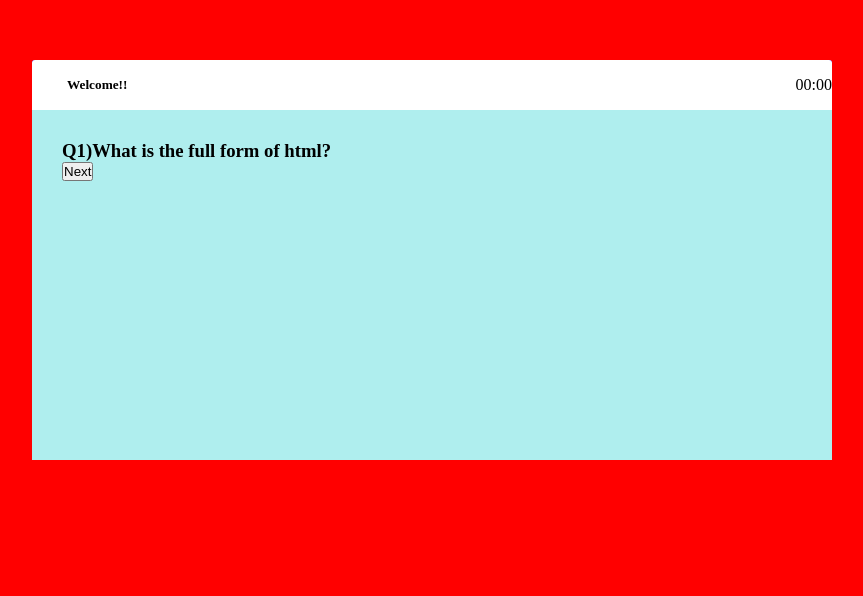
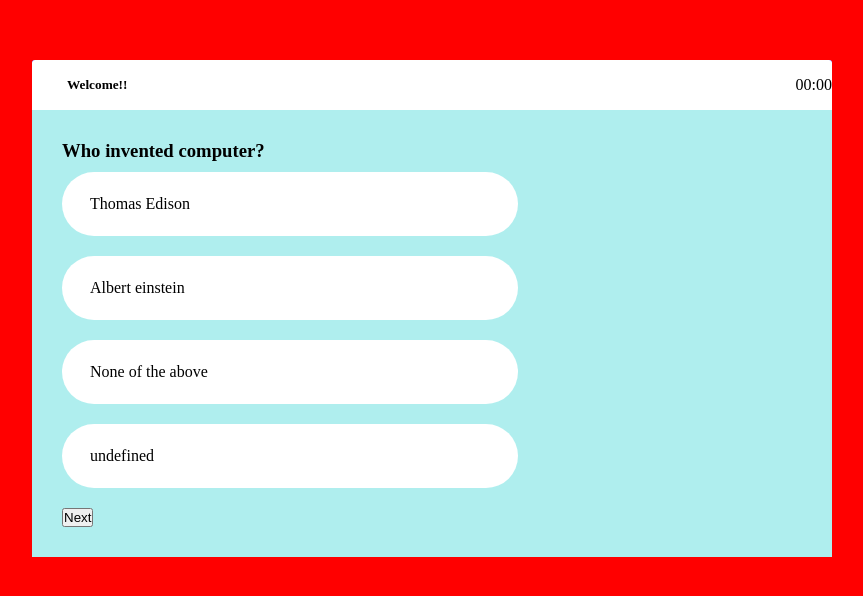
Before and after one commit to Sudan20215/Code_quiz, a plain HTML site: page quiz1.html in a window 1280 px wide. Shown: the part 140-736 px from the top of the page, without its empty margins (208-1071 px from the left). Drawn offline with Linux system fonts and the light colour scheme.

Commit message:
question and option added

```diff
--- a/quiz.js
+++ b/quiz.js
@@ -1,15 +1,55 @@
 window.onload=function(){
-  display();
+  display(0);
 }
-let question=[
+let questionl=[
   {
     id:1,
-    question: "my name",
-    answer:"sudan",
+    question: "Who invented computer?",
+    answer:"Charles Babbage",
     option:[
-      "asa",
-      "afa",
-      "fsdfs"
+      "Thomas Edison",
+      "Albert einstein",
+      "None of the above"
+    ]
+  },
+{
+    id:2,
+    question: "When did first program founded?",
+    answer:"1989",
+    option:[
+      "1982",
+      "1980",
+      "1780"
+    ]
+  },
+{
+    id:3,
+    question: "What is the name of first program?",
+    answer:"High-level language",
+    option:[
+      "Machine level language",
+      "javascript",
+      "css"
+    ]
+  },
+{
+    id:4,
+    question: "What is the Capital of Usa?",
+    answer:"D.c",
+    option:[
+      "NY",
+      "Cali",
+      "Virginia"
+    ]
+  },
+{
+    id:5,
+    question: "Who invented Java?",
+    answer:"James Gosling",
+    option:[
+      "Bill Gates",
+      "Steve Jobs",
+      "Daphne koller"
     ]
   }
 ]
@@ -23,10 +63,19 @@ function submitForm(e){
 let question_count=0;
 function nextf(){
   question_count++;
+  display(question_count);
   console.log(question_count);
 
 }
 function display(count){
-  let question =document.querySelector("#questions1");
-  question.innerHTML= "<h3>"+questions1[0].questions1+"</h3>";
+  let question =document.getElementById("questions1");
+  question.innerHTML=`<h3>${questionl[count].question}</h3>
+  <ul class="optionlist">
+                    <li class="option">${questionl[count].option[0]}</li>
+                    <li class="option">${questionl[count].option[1]}</li>
+                    <li class="option">${questionl[count].option[2]}</li>
+                    <li class="option">${questionl[count].option[3]}</li>
+                </ul>
+  `;
+
 }
--- a/quiz1.html
+++ b/quiz1.html
@@ -19,8 +19,8 @@
                 </div>
             </div>
             <div class="quizbd">
-            <h3>Q1)What is the full form of html?</h3>
-            <div class="questions1">
+            <!-- <h3>Q1)What is the full form of html?</h3> -->
+            <div id="questions1">
                 <!-- <ul class="optionlist">
                     <li class="option">option 1</li>
                     <li class="option">option 2</li>
```
